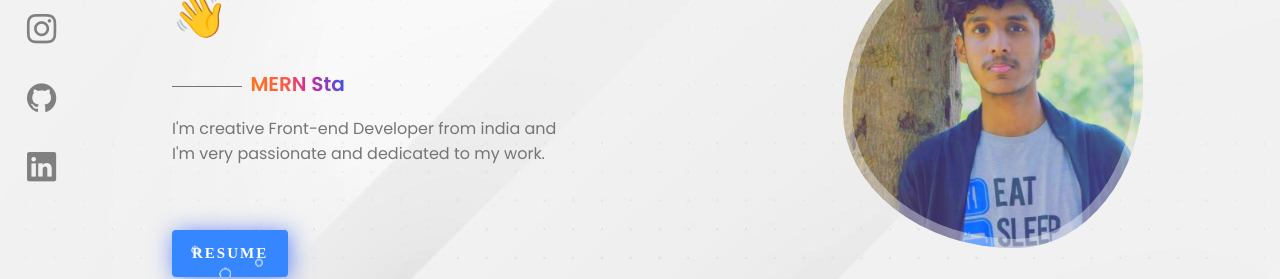
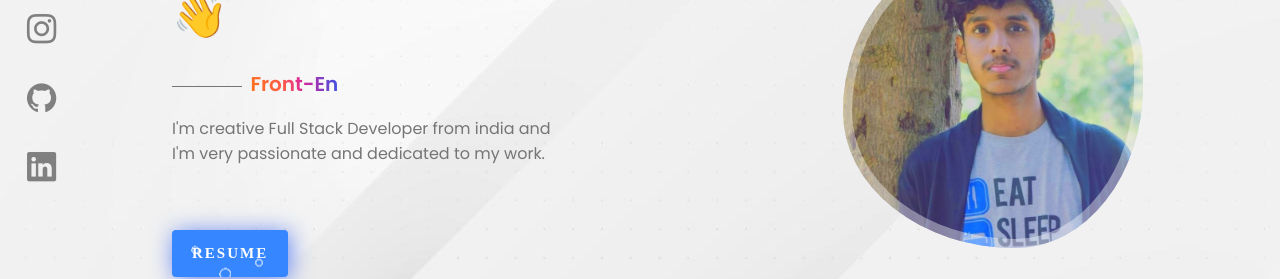
Before and after one commit to Saravanakumar1802/Portfolio, a React (Create React App) app: page / in a window 1280 px wide. Shown: the part 266-545 px from the top of the page. Built offline with nearby package versions, Linux system fonts and the light colour scheme; a web font is replaced by a local one.

Commit message:
added Typewriter text

```diff
--- a/src/component/home/Data.jsx
+++ b/src/component/home/Data.jsx
@@ -16,13 +16,13 @@ const Data = () => {
                         typeSpeed={70}
                         deleteSpeed={50}
                         delaySpeed={1000}
-                        words={[' Front-End Developer', ' MERN Stack Developer']}
+                        words={[' MERN Stack Developer', ' Front-End Developer', 'Back-End Developer']}
                     />
                 </span>
             </h2>
 
 
-            <p className="home_description">I'm creative Front-end Developer from india and
+            <p className="home_description">I'm creative Full Stack Developer from india and
                 I'm very passionate and dedicated to my work.</p>
             <div className='button1'>
 
```
